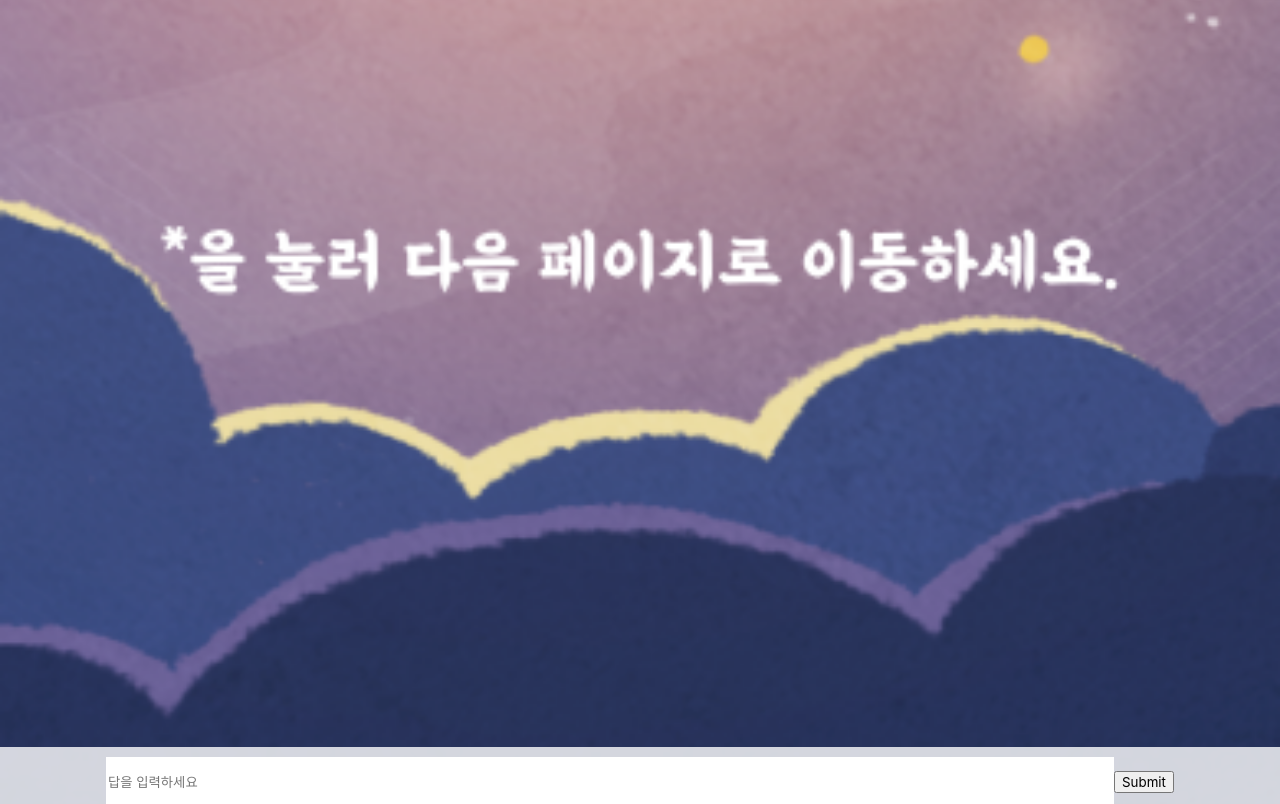
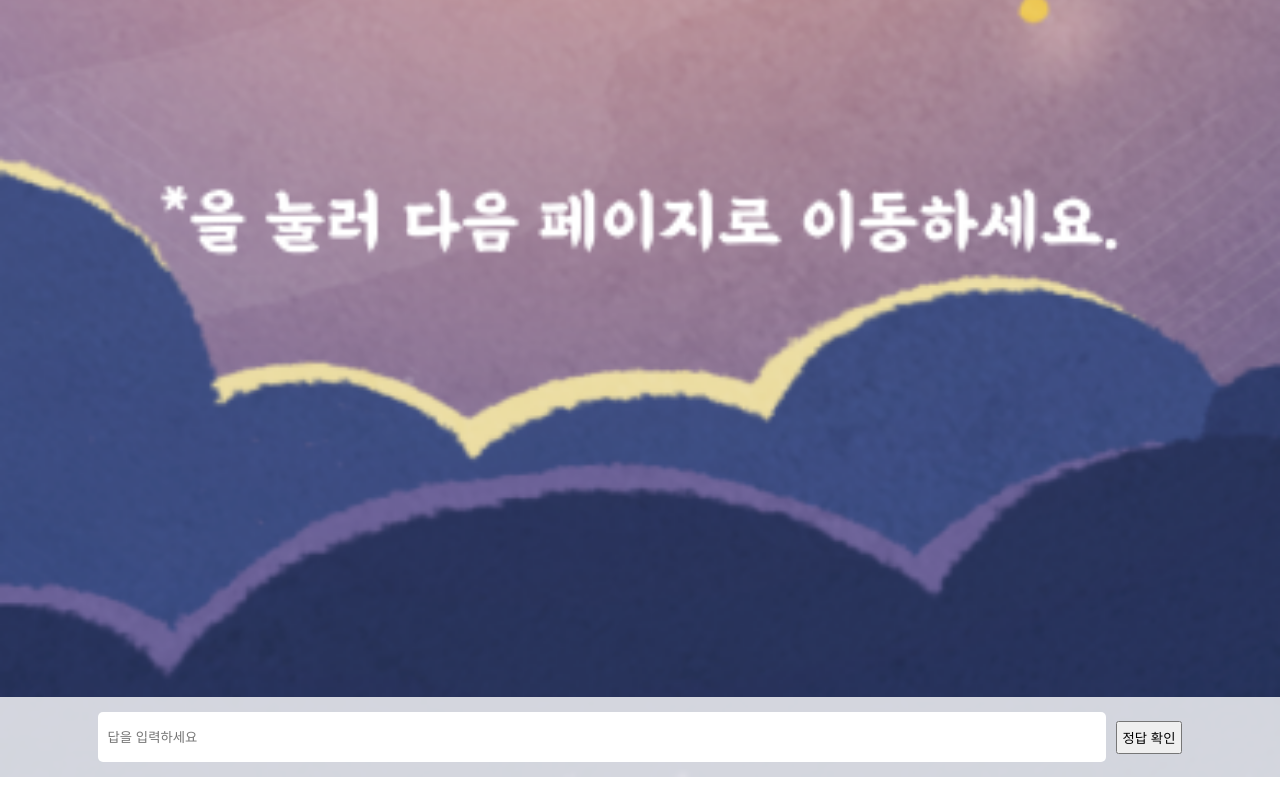
Before and after one commit to j2noo/minpann, a React (Vite) app: page / in a window 1280 px wide. Shown: the part 1993-2797 px from the top of the page. After the commit the page ends 2770 px from the top, so only its background shows below. Built offline with nearby package versions, Linux system fonts and the light colour scheme.

Commit message:
feat : 마지막 사진 이미지 분리

```diff
--- a/src/Router.jsx
+++ b/src/Router.jsx
@@ -1,5 +1,5 @@
 import { BrowserRouter, Routes, Route } from "react-router-dom";
-import Header from "./components/Header";
+// import Header from "./components/Header";
 import Start from "./pages/Start";
 
 function Router() {
@@ -7,7 +7,7 @@ function Router() {
 
   return (
     <BrowserRouter>
-      <Header />
+      {/* <Header /> */}
       <Routes>
         <Route path="/" element={<Start />} />
       </Routes>
--- a/src/pages/Question.jsx
+++ b/src/pages/Question.jsx
@@ -1,29 +1,24 @@
 import { useState } from "react";
-import { useRecoilState } from "recoil";
+import { useSetRecoilState } from "recoil";
 import styled from "styled-components";
 import { currPageState } from "../atom";
 
 // eslint-disable-next-line react/prop-types
 const Question = ({ answer, bgSrc }) => {
-  const [currPage, setCurrPage] = useRecoilState(currPageState);
+  const setCurrPage = useSetRecoilState(currPageState);
   const [inputValue, setInputValue] = useState();
   const handleSubmit = (event) => {
     event.preventDefault();
     if (inputValue == answer) {
-      alert("맞았습니다");
+      alert("정답입니다!");
       setInputValue("");
       setCurrPage((curr) => curr + 1);
     } else {
-      alert("틀렸습니다");
+      alert("정답이 아닙니다!");
     }
   };
   return (
     <StartLayout $bgSrc={bgSrc}>
-      {/* <div>현재 페이지 : {currPage} </div>
-      <br />
-      <div>정답 : {answer} </div>
-      <br />
-      <br /> */}
       <BgImg src={bgSrc} />
       <InputForm onSubmit={handleSubmit}>
         <Input
@@ -33,7 +28,7 @@ const Question = ({ answer, bgSrc }) => {
           value={inputValue}
           onChange={(e) => setInputValue(e.target.value)}
         ></Input>
-        <InputButton type="submit"></InputButton>
+        <InputButton type="submit" value={"정답 확인"}></InputButton>
       </InputForm>
     </StartLayout>
   );
@@ -57,26 +52,34 @@ const BgImg = styled.img`
 `;
 const InputForm = styled.form`
   position: absolute;
+  width: 100%; /* Make the input form full width */
   bottom: 0;
   display: flex;
   justify-content: center;
   align-items: center;
-  width: 100%; /* Make the input form full width */
+  gap: 10px;
+
   background-color: rgba(
     255,
     255,
     255,
     0.8
   ); /* Add a semi-transparent background */
-  padding: 10px; /* Add some padding to separate it from the edge */
+  padding: 15px 10px;
+
+  /* background-color: rgb(45, 61, 134); */
 `;
 
 const Input = styled.input`
   width: 80%;
   height: 50px;
-  border: none; /* Remove the border */
+  border: none;
+  border-radius: 5px;
   outline: none; /* Remove the outline */
+  padding: 0 10px;
 `;
 
-const InputButton = styled.input``;
+const InputButton = styled.input`
+  padding: 5px;
+`;
 export default Question;
--- a/src/pages/Start.jsx
+++ b/src/pages/Start.jsx
@@ -1,6 +1,8 @@
 import { useRecoilValue } from "recoil";
 import { currPageState } from "../atom";
 import Question from "./Question";
+import styled from "styled-components";
+
 import img1 from "/assets/1.png";
 import img2 from "/assets/2.png";
 import img3 from "/assets/3.png";
@@ -15,7 +17,6 @@ import img11 from "/assets/11.png";
 import img12 from "/assets/12.png";
 import img13 from "/assets/13.png";
 import last from "/assets/last.png";
-import styled from "styled-components";
 
 const Start = () => {
   const answers = [
@@ -55,7 +56,7 @@ const Start = () => {
   if (currPage < answers.length) {
     content = <Question answer={answers[currPage]} bgSrc={imgSrcs[currPage]} />;
   } else {
-    content = <div>종료 페이지</div>;
+    content = <BgImg src={last}></BgImg>;
   }
 
   return <Layout>{content}</Layout>;
@@ -63,4 +64,7 @@ const Start = () => {
 const Layout = styled.div`
   width: 100%;
 `;
+const BgImg = styled.img`
+  width: 100%;
+`;
 export default Start;
```
